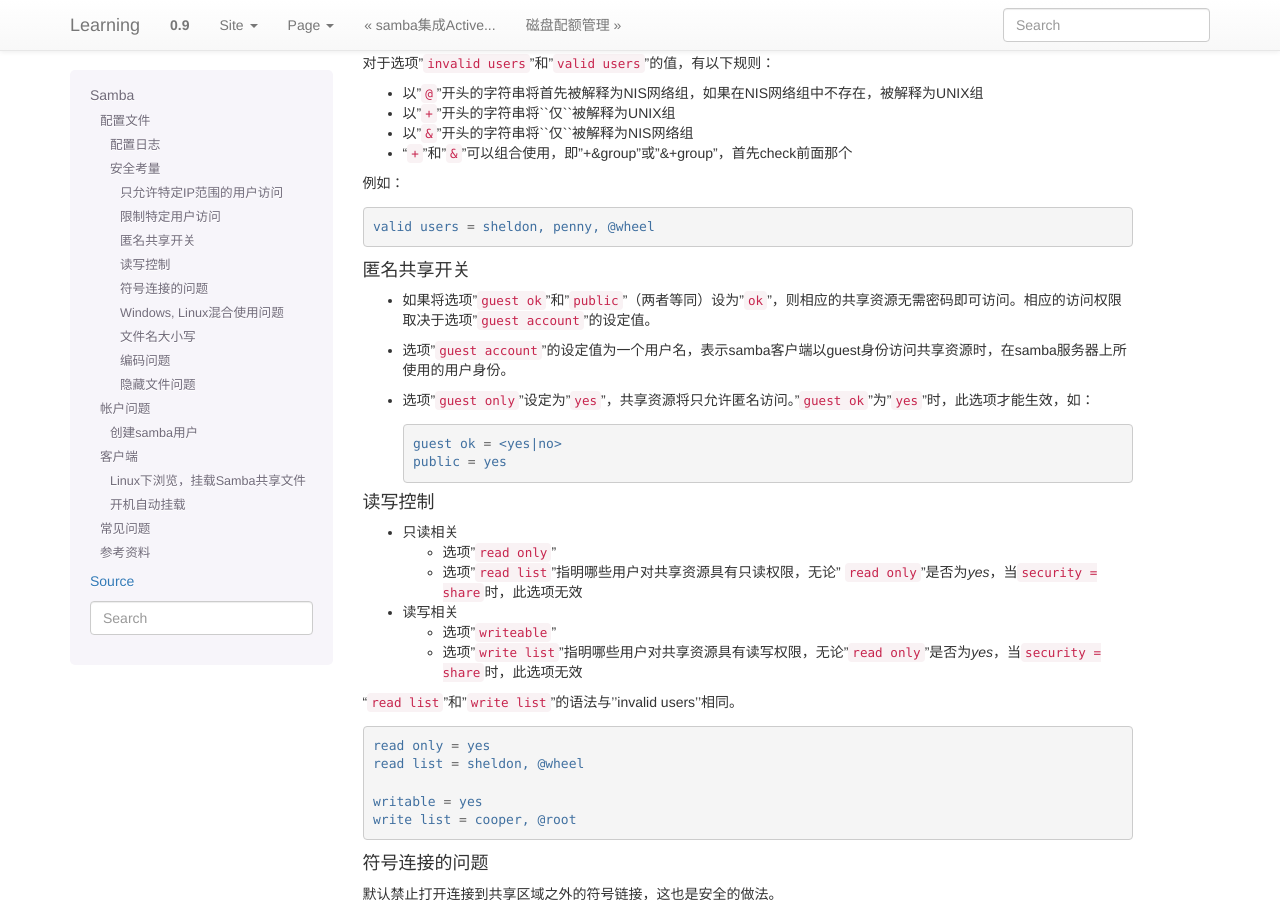
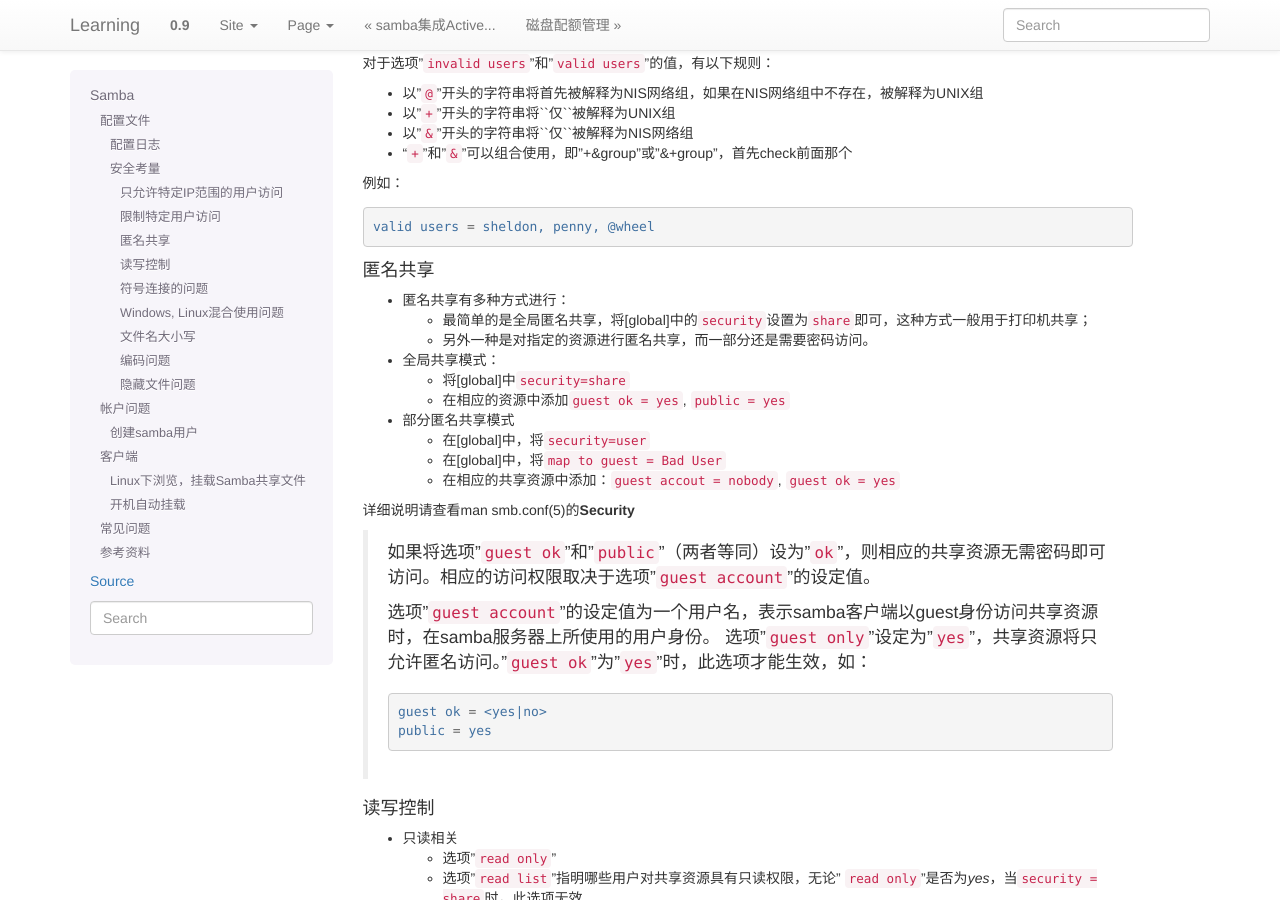
Before and after one commit to huiliu/learning.docs.hui, a Sphinx documentation site: the page built from source/samba_basic.rst, in a window 1280 px wide and 900 px high, scrolled down 1884 px. Built offline with Sphinx 7.4.7, drawn with Linux system fonts in a browser that asks for light colours; formulas are drawn with MathJax 3; some of the changed text lies outside the part shown.

Commit message:
UPDATE SAMBA SHARE MODE INSTRUCTIONS
添加了正确的匿名共享与认证共享模式配置

```diff
--- a/source/samba_basic.rst
+++ b/source/samba_basic.rst
@@ -130,14 +130,34 @@ Samba还提供了一系列更加详细的参数，可以更好的控制日志信
 
     valid users = sheldon, penny, @wheel
 
-匿名共享开关
+匿名共享
 ^^^^^^^^^^^^
-*   如果将选项"``guest ok``"和"``public``"（两者等同）设为"``ok``"，则相应的共\
+*   匿名共享有多种方式进行：
+
+    *   最简单的是全局匿名共享，将[global]中的\ ``security``\ 设置为\ ``share``\
+        即可，这种方式一般用于打印机共享；
+    *   另外一种是对指定的资源进行匿名共享，而一部分还是需要密码访问。
+
+*   全局共享模式：
+
+    *   将[global]中\ ``security=share``
+    *   在相应的资源中添加\ ``guest ok = yes``, ``public = yes``
+
+*   部分匿名共享模式
+
+    *   在[global]中，将\ ``security=user``
+    *   在[global]中，将\ ``map to guest = Bad User``
+    *   在相应的共享资源中添加：\ ``guest accout = nobody``, ``guest ok = yes``
+
+详细说明请查看man smb.conf(5)的\ **Security**
+
+
+    如果将选项"``guest ok``"和"``public``"（两者等同）设为"``ok``"，则相应的共\
     享资源无需密码即可访问。相应的访问权限取决于选项"``guest account``"的设定值。
 
-*   选项"``guest account``"的设定值为一个用户名，表示samba客户端以guest身份访问\
+    选项"``guest account``"的设定值为一个用户名，表示samba客户端以guest身份访问\
     共享资源时，在samba服务器上所使用的用户身份。
-*   选项"``guest only``"设定为"``yes``"，共享资源将只允许匿名访问。"``guest
+    选项"``guest only``"设定为"``yes``"，共享资源将只允许匿名访问。"``guest
     ok``"为"``yes``"时，此选项才能生效，如：
 
     .. sourcecode:: ini
@@ -317,6 +337,13 @@ Linux下浏览，挂载Samba共享文件
 
     **原因：**\ 连接的目录\ ``dir``\ 不正确，不存在。
 
+3.  当使用匿名共享与认证共享混合时，Windows访问可能会提示"\ **不允许一个用户使\
+    用一个以上用户名与一个服务器或共享资源的多重连接**\ "。
+
+    **解决：**\ 打开cmd，输入命令 ``net use``\ 查看本机当前的共享连接，可以发现\
+    本机当前已经连接上了samba服务器上的匿名共享资源，清除这个连接(\
+    ``net use * /del``\)，再直接输入需认证访问的资源的路径即可。
+
 参考资料
 ========
 .. [#man]   `smb.conf(5) <http://www.samba.org/samba/docs/man/manpages-3/smb.conf.5.html>`_
```
